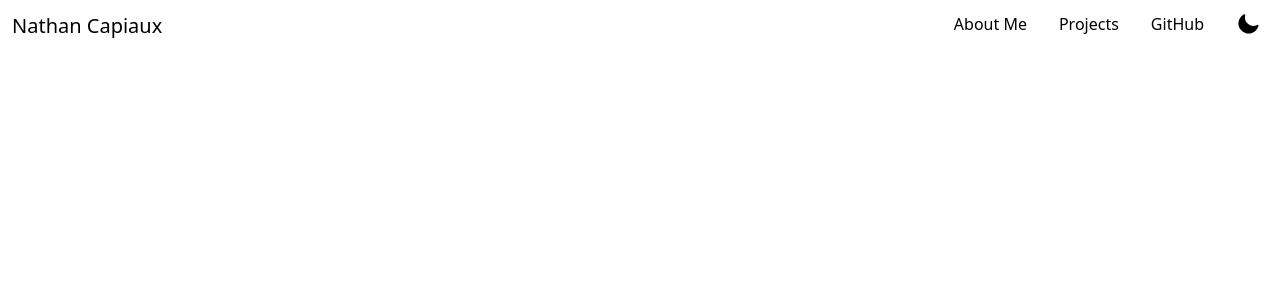
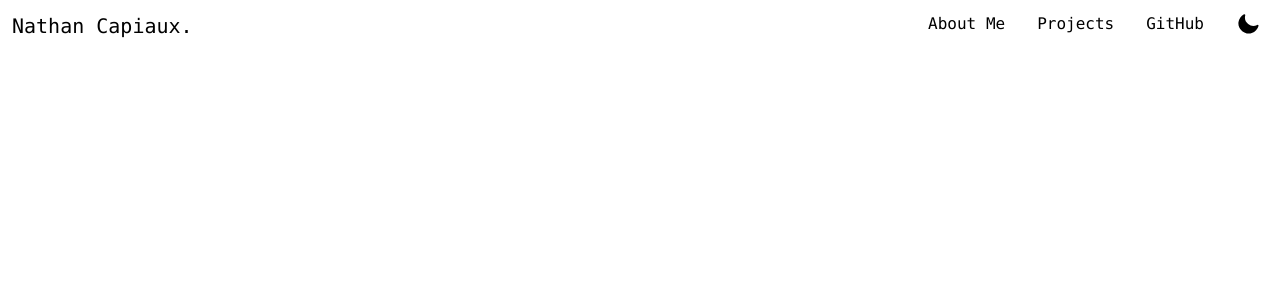
Before and after one commit to Nactik/nactik.me, a React (Vite) app: page / in a window 1280 px wide. Shown: the top 300 px of the page. Built offline with nearby package versions, Linux system fonts and the light colour scheme; what @catppuccin/tailwindcss would draw is missing.

Commit message:
Font mono

```diff
--- a/src/App.tsx
+++ b/src/App.tsx
@@ -6,7 +6,7 @@ function App() {
     const [theme, setTheme] = useState<string>('ctp-latte');
 
     return (
-        <div className={`App min-h-screen ${theme} bg-ctp-base`}>
+        <div className={`App min-h-screen ${theme} bg-ctp-base font-mono`}>
             <Navbar setTheme={setTheme}></Navbar>
         </div>
     );
--- a/src/layouts/Navbar/Navbar.tsx
+++ b/src/layouts/Navbar/Navbar.tsx
@@ -24,7 +24,9 @@ const navItems: NavItem[] = [
 export const Navbar = ({ setTheme = (string: string) => {} }) => {
     return (
         <nav className="flex flex-row justify-between min-h-[52px] ">
-            <div className="p-3 min-w-max text-ctp-text font-medium text-xl">Nathan Capiaux</div>
+            <div className="p-3 min-w-max text-ctp-text font-medium text-xl">
+                Nathan Capiaux<span className="text-ctp-flamingo">.</span>
+            </div>
             <ul className="flex flex-row">
                 {navItems.map((element: NavItem) => {
                     return (
```
